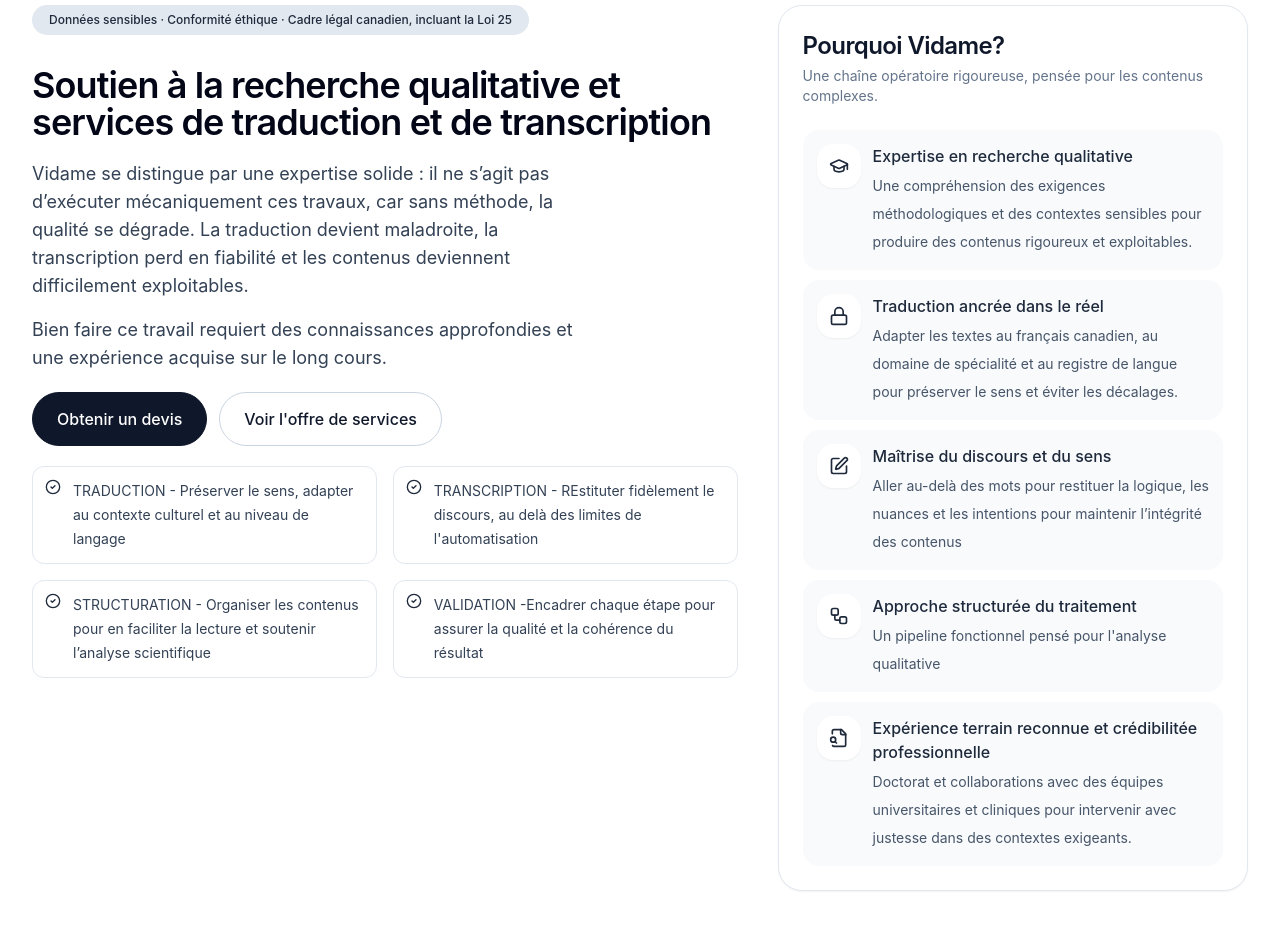
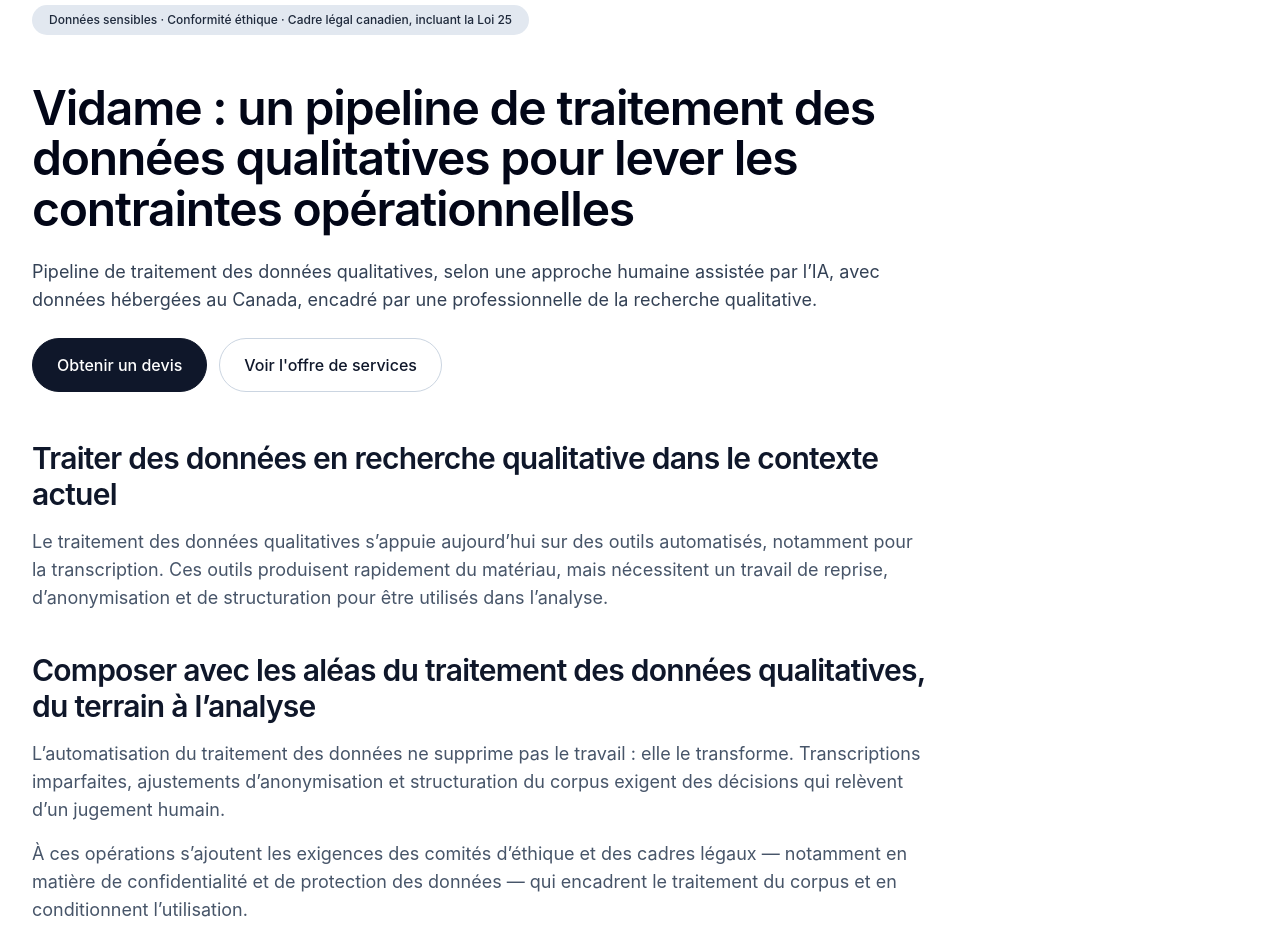
Before and after one commit to momopro21/vidame-recherche, a React (Vite) app: page / in a window 1280 px wide. Shown: the part 180-1132 px from the top of the page. Built offline with nearby package versions, Linux system fonts and the light colour scheme; the HTML template or start-up script is replaced by a standard one.

Commit message:
Update App.tsx

```diff
--- a/src/App.tsx
+++ b/src/App.tsx
@@ -1,4 +1,3 @@
- // ===== VIDAME_ANCIENNE_DONNEES_9AVRIL =====
 import PipelineDiagram from "./components/PipelineDiagram";
     import React, { useMemo, useState } from "react";
     import { motion, AnimatePresence } from "framer-motion";
@@ -352,26 +351,21 @@ function Shell({
       return (
         <div>
           {/* ===== VIDAME_REPERE_HERO_ACCUEIL ===== */}
-    <section className="mx-auto grid max-w-7xl gap-10 px-4 py-16 md:grid-cols-[1.2fr_0.8fr] md:px-8 md:py-24">
-      <div className="space-y-8">
+      <section className="mx-auto max-w-7xl px-4 py-16 md:px-8 md:py-24">
+        <div className="max-w-5xl space-y-12">
           <Badge className="rounded-full bg-slate-200 px-4 py-1.5 text-slate-800 hover:bg-slate-200">
             Données sensibles · Conformité éthique · Cadre légal canadien, incluant la Loi 25
           </Badge>
 
-    <div className="space-y-5">
+          <div className="space-y-6">
             {/* ===== VIDAME_REPERE_TITRE_PRINCIPAL_ACCUEIL ===== */}
-      <h1 className="max-w-3xl text-4xl font-semibold tracking-tight text-slate-950 md:text-4xl md:leading-[1.02]">
-        Soutien à la recherche qualitative et services de traduction et de transcription
+            <h1 className="max-w-5xl text-4xl font-semibold tracking-tight text-slate-950 md:text-5xl md:leading-[1.05]">
+              Vidame : un pipeline de traitement des données qualitatives pour lever les contraintes opérationnelles
             </h1>
 
-      <div className="max-w-xl text-base leading-relaxed text-slate-700 md:text-lg space-y-4">
-        <p>
-          Vidame se distingue par une expertise solide : il ne s’agit pas d’exécuter mécaniquement ces travaux, car sans méthode, la qualité se dégrade. La traduction devient maladroite, la transcription perd en fiabilité et les contenus deviennent difficilement exploitables.
+            <p className="max-w-4xl text-base leading-8 text-slate-700 md:text-lg">
+              Pipeline de traitement des données qualitatives, selon une approche humaine assistée par l’IA, avec données hébergées au Canada, encadré par une professionnelle de la recherche qualitative.
             </p>
-        <p>
-          Bien faire ce travail requiert des connaissances approfondies et une expérience acquise sur le long cours.
-        </p>
-      </div>
 
             <div className="flex flex-wrap gap-3">
               <Button size="lg" className="rounded-full" onClick={() => setPage("soumission")}>
@@ -381,49 +375,47 @@ function Shell({
                 Voir l'offre de services
               </Button>
             </div>
+          </div>
 
-      <div className="grid gap-4 md:grid-cols-2">
-        {pillars.map((item) => (
-          <div key={item} className="flex items-start gap-3 rounded-xl border border-slate-200 p-3">
-            <CheckCircle2 className="mt-0.4 h-4 w-4 shrink-0" />
-            <div className="text-sm leading-6 text-slate-700">{item}</div>
+          <div className="max-w-4xl space-y-10">
+            <div className="space-y-4">
+              <h2 className="text-2xl font-semibold tracking-tight text-slate-900 md:text-3xl">
+                Traiter des données en recherche qualitative dans le contexte actuel
+              </h2>
+              <p className="text-base leading-8 text-slate-600 md:text-lg">
+                Le traitement des données qualitatives s’appuie aujourd’hui sur des outils automatisés, notamment pour la transcription.
+                Ces outils produisent rapidement du matériau, mais nécessitent un travail de reprise, d’anonymisation et de structuration pour être utilisés dans l’analyse.
+              </p>
             </div>
-        ))}
+
+            <div className="space-y-4">
+              <h2 className="text-2xl font-semibold tracking-tight text-slate-900 md:text-3xl">
+                Composer avec les aléas du traitement des données qualitatives, du terrain à l’analyse
+              </h2>
+              <p className="text-base leading-8 text-slate-600 md:text-lg">
+                L’automatisation du traitement des données ne supprime pas le travail : elle le transforme.
+                Transcriptions imparfaites, ajustements d’anonymisation et structuration du corpus exigent des décisions qui relèvent d’un jugement humain.
+              </p>
+              <p className="text-base leading-8 text-slate-600 md:text-lg">
+                À ces opérations s’ajoutent les exigences des comités d’éthique et des cadres légaux — notamment en matière de confidentialité et de protection des données — qui encadrent le traitement du corpus et en conditionnent l’utilisation.
+              </p>
+            </div>
+
+            <div className="space-y-4">
+              <h3 className="text-2xl font-semibold tracking-tight text-slate-900 md:text-3xl">
+                Vidame : un pipeline de traitement des données qualitatives pour lever les contraintes opérationnelles
+              </h3>
+              <p className="text-base leading-8 text-slate-600 md:text-lg">
+                Vidame intervient à cette étape pour prendre en charge le traitement des données qualitatives.
+              </p>
+              <p className="text-base leading-8 text-slate-600 md:text-lg">
+                Le travail est organisé selon une approche humaine assistée par l’IA : les outils automatisés sont mobilisés pour produire et accélérer certaines étapes, tandis que les décisions critiques — qualité du discours, anonymisation, structuration — relèvent d’une intervention humaine.
+              </p>
+              <p className="text-base leading-8 text-slate-600 md:text-lg">
+                Cette organisation permet de maîtriser les transformations du corpus, d’en assurer la cohérence et d’inscrire le traitement dans un cadre conforme aux exigences de la recherche.
+              </p>
             </div>
           </div>
-  </div>
-
-        <div className="flex items-center">
-            <Card className="w-full rounded-2xl border-slate-200 shadow-sm">
-                <CardHeader>
-                  <CardTitle className="text-2xl">Pourquoi Vidame?</CardTitle>
-                  <CardDescription>Une chaîne opératoire rigoureuse, pensée pour les contenus complexes.</CardDescription>
-                </CardHeader>
-                <CardContent className="space-y-2.5 px-6 pb-6">
-                  {[
-                    { icon: GraduationCap, title: "Expertise en recherche qualitative", text: "Une compréhension des exigences méthodologiques et des contextes sensibles pour produire des contenus rigoureux et exploitables." },
-                    { icon: Lock, title: "Traduction ancrée dans le réel", text: "Adapter les textes au français canadien, au domaine de spécialité et au registre de langue pour préserver le sens et éviter les décalages." },
-                    { icon: PenSquare, title: "Maîtrise du discours et du sens", text: "Aller au-delà des mots pour restituer la logique, les nuances et les intentions pour maintenir l’intégrité des contenus" },
-                    { icon: Workflow, title: "Approche structurée du traitement", text: "Un pipeline fonctionnel pensé pour l'analyse qualitative" },
-                    { icon: FileSearch, title: "Expérience terrain reconnue et crédibilitée professionnelle", text: "Doctorat et collaborations avec des équipes universitaires et cliniques pour intervenir avec justesse dans des contextes exigeants." },
-                  ].map((item) => {
-                    const Icon = item.icon;
-                    return (
-                      <div key={item.title} className="rounded-2xl bg-slate-50 p-3.5">
-                        <div className="flex items-start gap-3">
-                          <div className="flex h-11 w-11 shrink-0 items-center justify-center rounded-2xl bg-white shadow-sm">
-                            <Icon className="h-5 w-5" />
-                          </div>
-                          <div>
-                            <div className="font-medium">{item.title}</div>
-                            <p className="mt-1 text-sm leading-7 text-slate-600">{item.text}</p>
-                          </div>
-                        </div>
-                      </div>
-                    );
-                  })}
-                </CardContent>
-              </Card>
         </div>
       </section>
 
```
Lines whose indentation alone changed are shown as unchanged.
